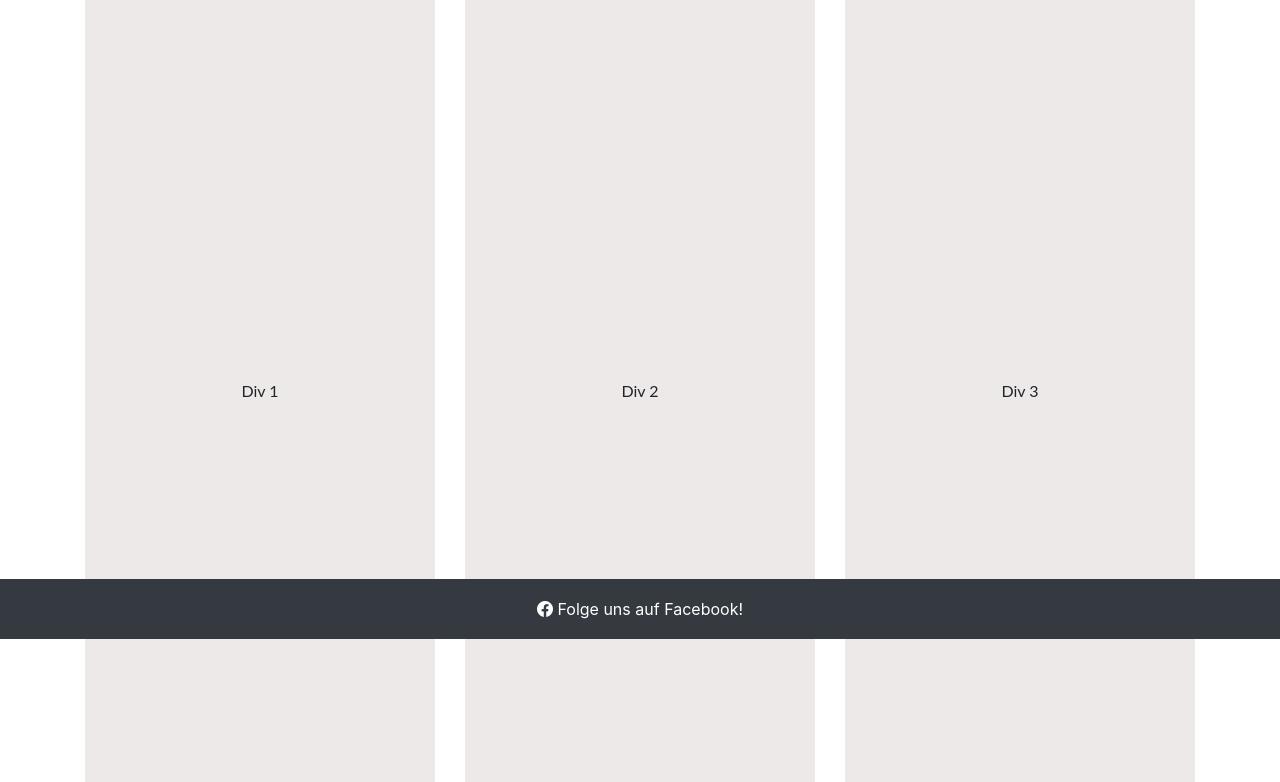
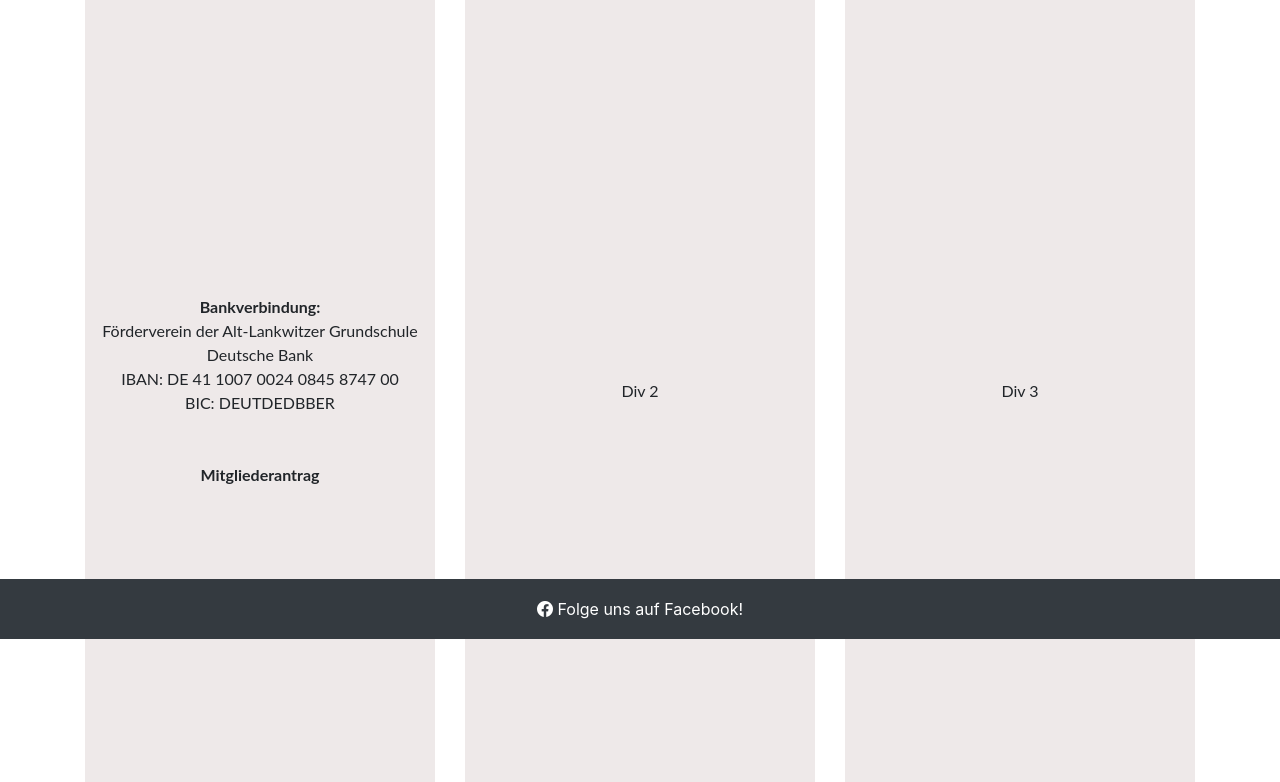
Before and after one commit to VladaAlek/schulverein_lankwitz, a Django app: template Support/templates/Support/support.html in a window 1280 px wide. Shown: the part 161-943 px from the top of the page. Run offline with Django 5.2, Linux system fonts and the light colour scheme; the template is opened without the code that fills it, so the values that code supplies are empty; some libraries are stand-ins or nearby versions.

Commit message:
feat: add bank details and membership request text in support page

```diff
--- a/Support/static/css/support.css
+++ b/Support/static/css/support.css
@@ -27,6 +27,7 @@ html, body {
     background-color: rgb(238, 233, 233);
     flex: 1 1 auto;
     display: flex;
+    flex-direction: column;
     align-items: center;
     justify-content: center;
   }
--- a/Support/templates/Support/support.html
+++ b/Support/templates/Support/support.html
@@ -19,7 +19,18 @@
 <div class="container full-height-container mt-4">
   <div class="row full-height-row">
     <div class="col-md-6 col-lg-4 mb-3 my-div">
-        <div class="p-3 test-class text-center">Div 1</div>
+      <div class="p-3 test-class text-center">
+        <div class="mb-5">
+          <strong>Bankverbindung:</strong> <br>
+          Förderverein der Alt-Lankwitzer Grundschule <br>
+          Deutsche Bank <br>
+          IBAN: DE 41 1007 0024 0845 8747 00 <br>
+          BIC: DEUTDEDBBER
+        </div>
+        <div>
+          <strong>Mitgliederantrag</strong>
+        </div>
+      </div>
     </div>
     <div class="col-md-6 col-lg-4 mb-3 my-div">
       <div class="p-3 test-class text-center">Div 2</div>
```
Lines whose indentation alone changed are shown as unchanged.
